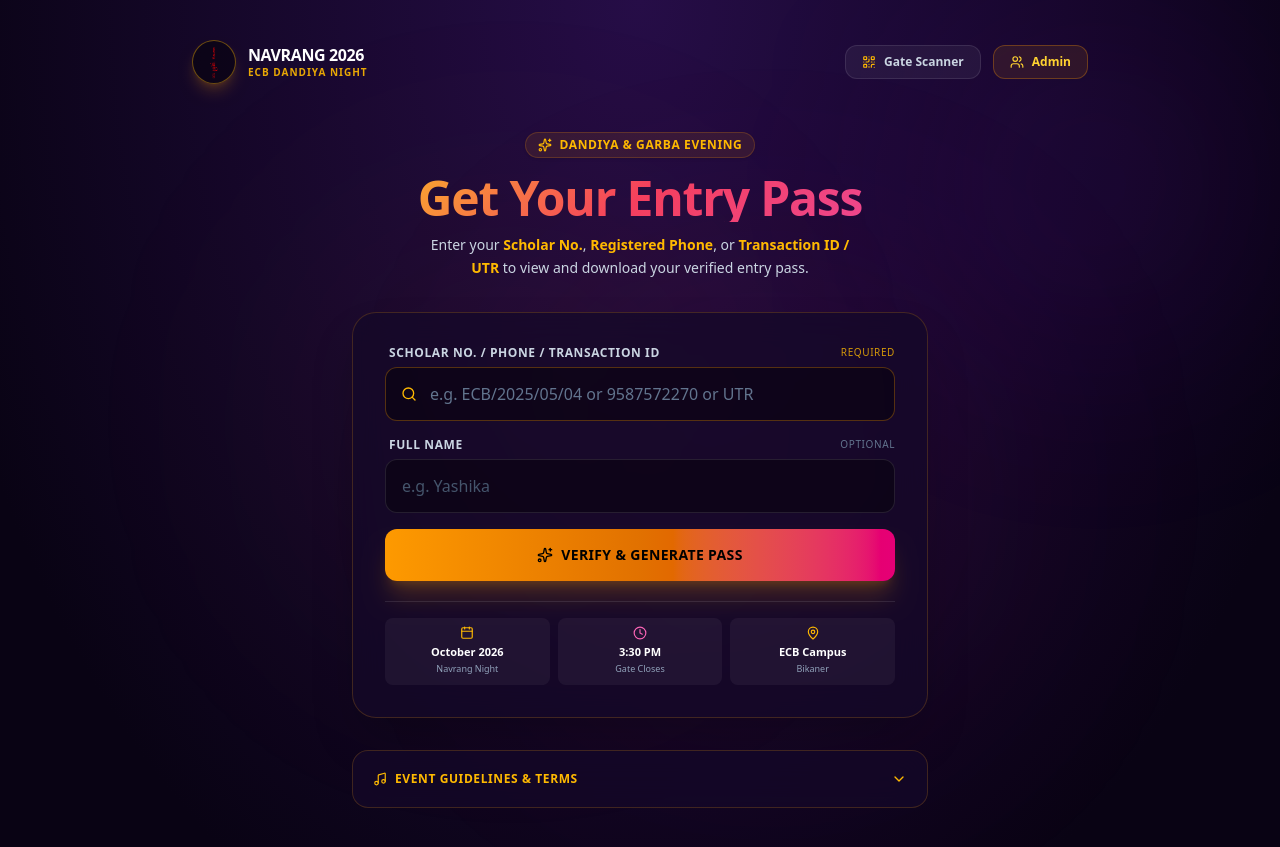
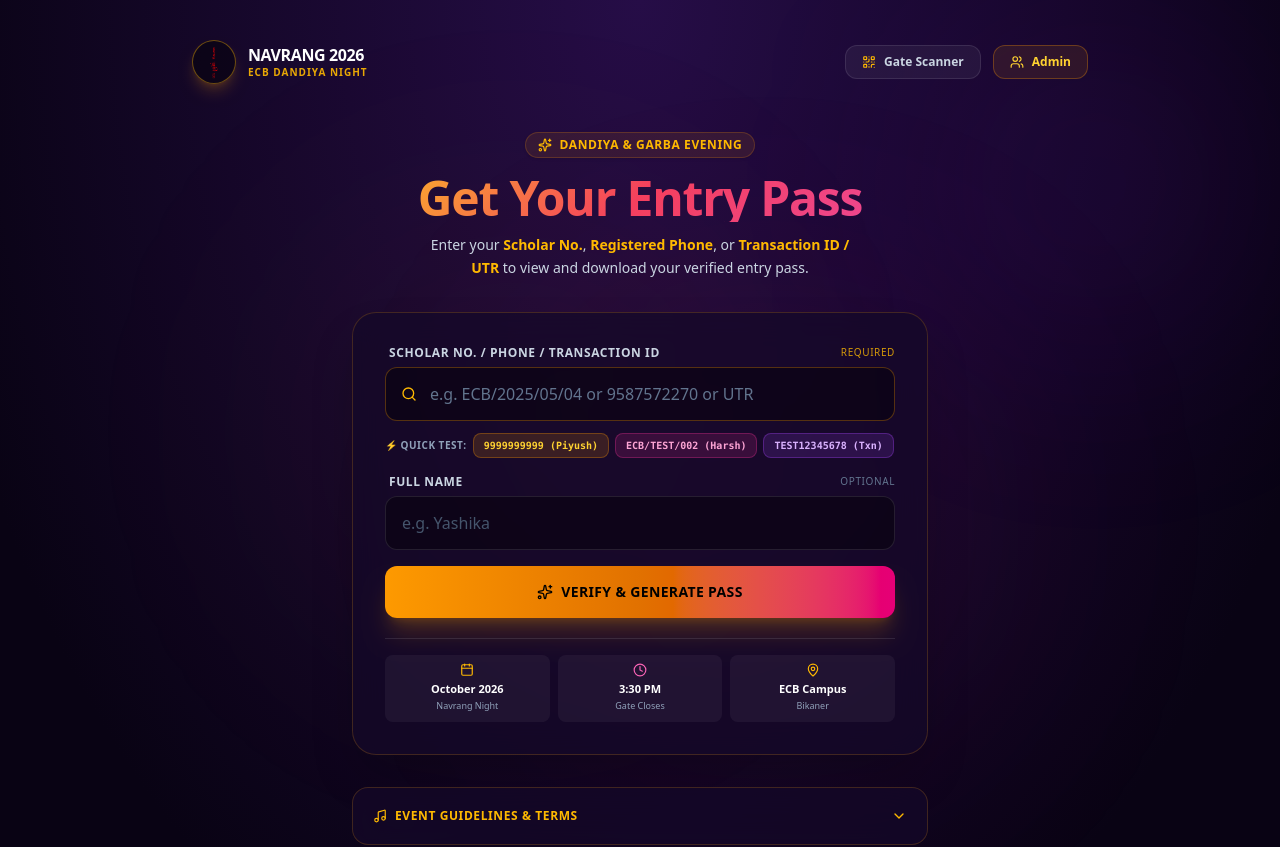
Before and after one commit to harshjsh01/onelastdance, a Next.js app: page / in a window 1280 px wide. Shown: the top 847 px of the page. Built offline with nearby package versions, Linux system fonts and the light colour scheme.

Commit message:
feat: add quick testing demo credentials and interactive test pills

```diff
--- a/src/app/page.tsx
+++ b/src/app/page.tsx
@@ -27,6 +27,8 @@ export default function HomePage() {
   const [error, setError] = useState<string | null>(null);
   const [student, setStudent] = useState<StudentTicket | null>(null);
   const [showRules, setShowRules] = useState(false);
+  const [queryValue, setQueryValue] = useState('');
+  const [nameValue, setNameValue] = useState('');
 
   const handleSubmit = async (e: React.FormEvent<HTMLFormElement>) => {
     e.preventDefault();
@@ -49,6 +51,8 @@ export default function HomePage() {
   const handleReset = () => {
     setStudent(null);
     setError(null);
+    setQueryValue('');
+    setNameValue('');
   };
 
   return (
@@ -146,10 +150,49 @@ export default function HomePage() {
                         name="query"
                         type="text"
                         required
+                        value={queryValue}
+                        onChange={(e) => setQueryValue(e.target.value)}
                         placeholder="e.g. ECB/2025/05/04 or 9587572270 or UTR"
                         className="w-full bg-black/40 border border-amber-500/30 rounded-xl px-4 py-3.5 pl-11 focus:outline-none focus:ring-2 focus:ring-amber-500/50 focus:border-amber-400 transition-all placeholder:text-slate-500 text-white font-medium"
                       />
                       <Search className="w-4 h-4 text-amber-400 absolute left-4 top-1/2 -translate-y-1/2" />
+                    </div>
+
+                    {/* Quick Demo Testing Pills */}
+                    <div className="flex flex-wrap items-center gap-1.5 pt-1.5 text-[11px]">
+                      <span className="text-[10px] text-slate-400 font-bold uppercase tracking-wider">
+                        ⚡ Quick Test:
+                      </span>
+                      <button
+                        type="button"
+                        onClick={() => {
+                          setQueryValue('9999999999');
+                          setNameValue('Piyush');
+                        }}
+                        className="px-2.5 py-1 rounded-lg bg-amber-500/15 hover:bg-amber-500/25 text-amber-300 font-mono text-[10px] font-bold border border-amber-500/30 transition-all active:scale-95"
+                      >
+                        9999999999 (Piyush)
+                      </button>
+                      <button
+                        type="button"
+                        onClick={() => {
+                          setQueryValue('ECB/TEST/002');
+                          setNameValue('Harsh');
+                        }}
+                        className="px-2.5 py-1 rounded-lg bg-pink-500/15 hover:bg-pink-500/25 text-pink-300 font-mono text-[10px] font-bold border border-pink-500/30 transition-all active:scale-95"
+                      >
+                        ECB/TEST/002 (Harsh)
+                      </button>
+                      <button
+                        type="button"
+                        onClick={() => {
+                          setQueryValue('TEST12345678');
+                          setNameValue('');
+                        }}
+                        className="px-2.5 py-1 rounded-lg bg-purple-500/15 hover:bg-purple-500/25 text-purple-300 font-mono text-[10px] font-bold border border-purple-500/30 transition-all active:scale-95"
+                      >
+                        TEST12345678 (Txn)
+                      </button>
                     </div>
                   </div>
 
@@ -161,6 +204,8 @@ export default function HomePage() {
                     <input
                       name="name"
                       type="text"
+                      value={nameValue}
+                      onChange={(e) => setNameValue(e.target.value)}
                       placeholder="e.g. Yashika"
                       className="w-full bg-black/40 border border-white/10 rounded-xl px-4 py-3.5 focus:outline-none focus:ring-2 focus:ring-amber-500/50 focus:border-amber-400 transition-all placeholder:text-slate-600 text-white font-medium"
                     />
```
Also changed, not shown: src/data/verified_students.json.
